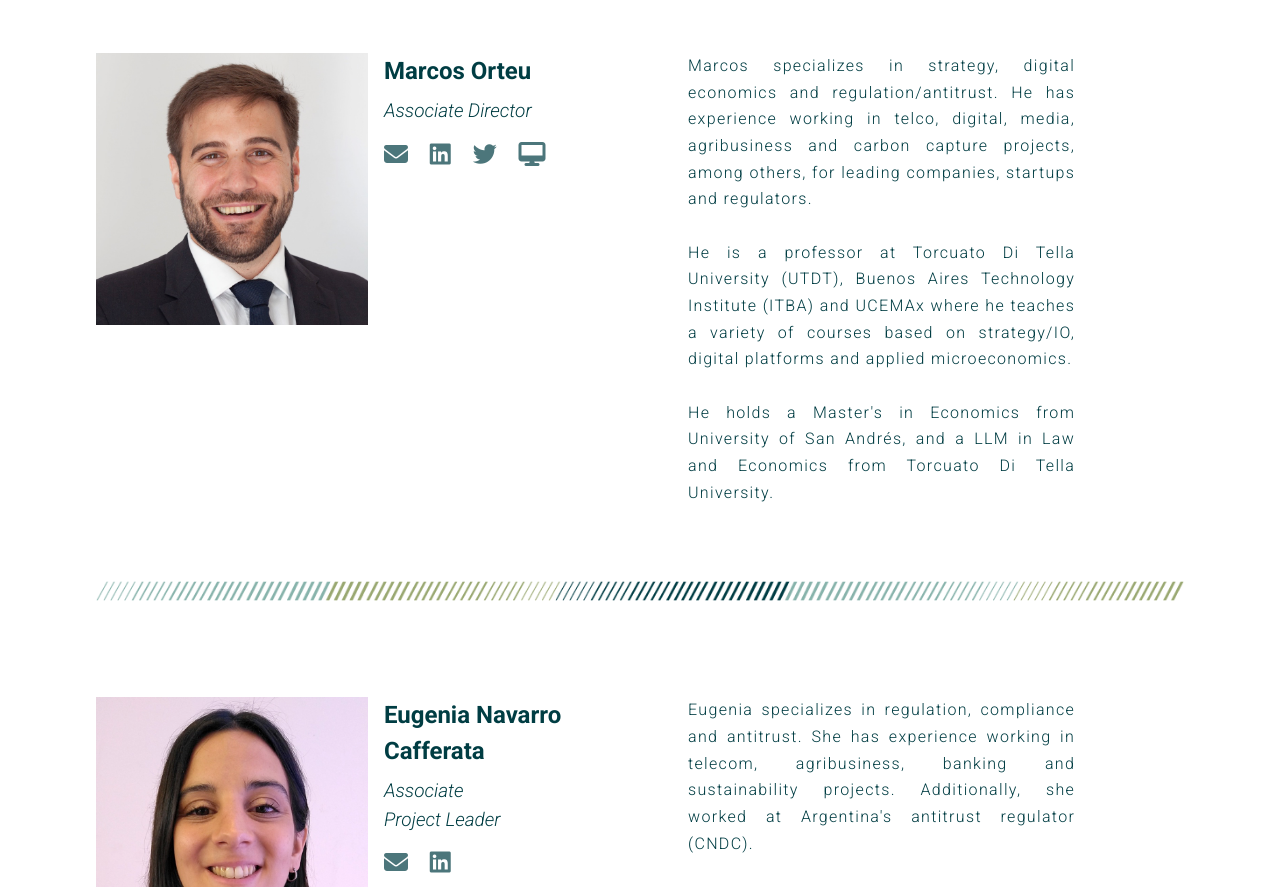
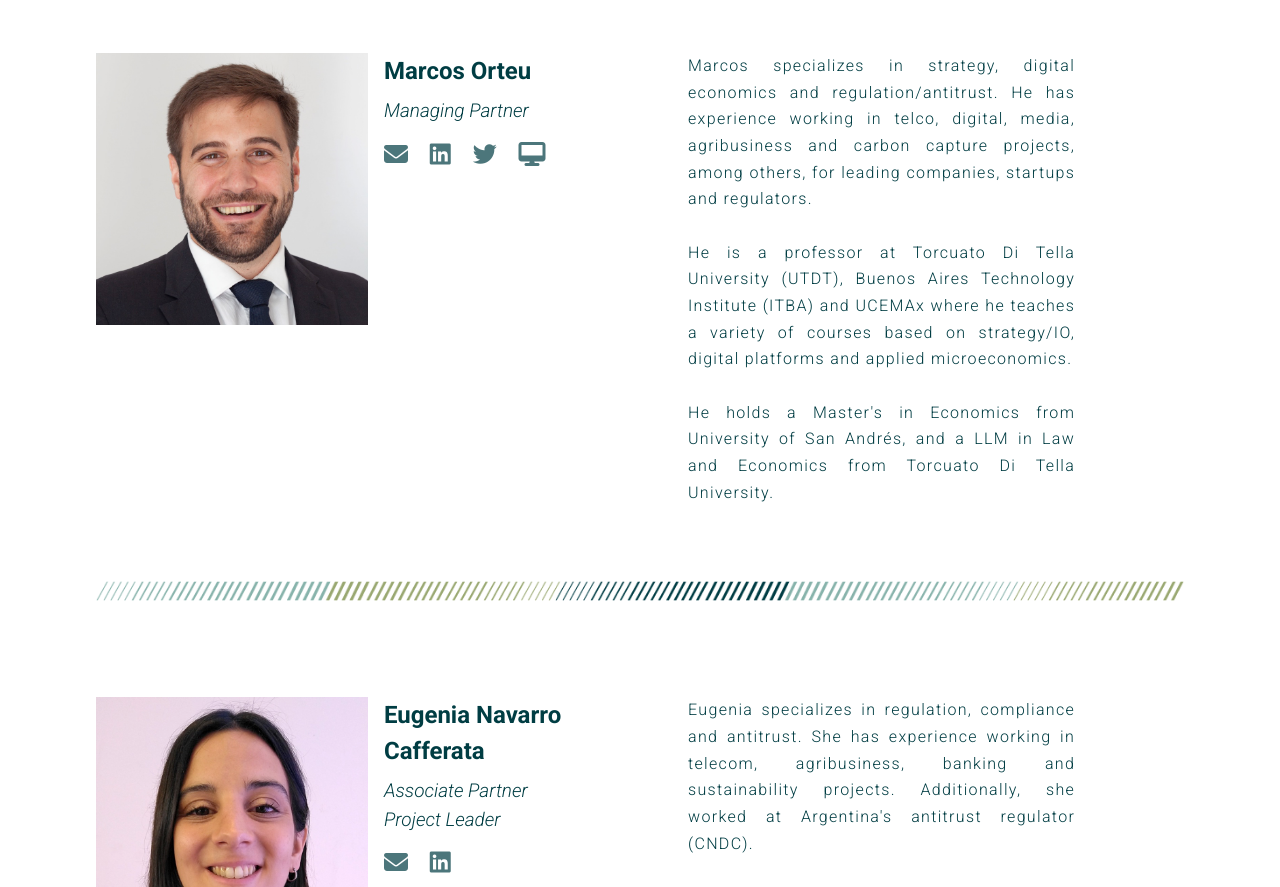
Before and after one commit to lifrancucci-portfolio/dynamics, a Jekyll site: the page built from en/team/index.html, in a window 1280 px wide and 1400 px high. Shown: the part 239-1126 px from the top of the window. Built offline with Jekyll 4.4.1, drawn with Linux system fonts in a browser that asks for light colours; nearby versions of some CDN libraries; some of the changed text lies outside the part shown.

Commit message:
Minor corrections to english texts

```diff
--- a/en/index.html
+++ b/en/index.html
@@ -14,7 +14,7 @@ layout: default
         <p>sustainable</p>
 
         <div id="closing-text" class="closing-text-section">
-          operating in a <span class="clr_digital">digitaly unlimited</span> world with <span class="clr_sustainable">limited resources</span>
+          operating in a <span class="clr_digital">digitaly unlimited</span> and <span class="clr_sustainable">resource constrained</span> world
         </div>
       </div>
 
--- a/en/team/index.html
+++ b/en/team/index.html
@@ -11,7 +11,7 @@ layout: default
         <img src="{{ 'img/profile-morteu.jpg' | relative_url }}" alt="Foto de perfil de Marcos Orteu">
         <div class="col--profile__info">
           <p class="team_member__name">Marcos Orteu</p>
-          <p class="team_member__role">Associate Director</p>
+          <p class="team_member__role">Managing Partner</p>
           <div class="team_member__social">
             <a href="mailto:marcos@mmoasoc.com.ar" target="_blank">
               <i class="fa-solid fa-envelope"></i>
@@ -47,7 +47,7 @@ layout: default
         <div class="col--profile__info">
           <p class="team_member__name">Eugenia Navarro Cafferata</p>
           <p class="team_member__role">
-            Associate <br>
+            Associate Partner<br>
             Project Leader
           </p>
           <div class="team_member__social">
@@ -103,7 +103,7 @@ layout: default
         <img src="{{ 'img/profile-ltellechea.jpg' | relative_url }}" alt="Foto de perfil de Lucía Tellechea Corgnati">
         <div class="col--profile__info">
           <p class="team_member__name">Lucía Tellechea Corgnati</p>
-          <p class="team_member__role">Expert</p>
+          <p class="team_member__role">Specialist</p>
           <div class="team_member__social">
             <a href="mailto:luciat@mmoasoc.com.ar" target="_blank">
               <i class="fa-solid fa-envelope"></i>
@@ -130,7 +130,7 @@ layout: default
         <img src="{{ 'img/profile-scamara.jpg' | relative_url }}" alt="Foto de perfil de Santiago Cámara">
         <div class="col--profile__info">
           <p class="team_member__name">Santiago Cámara</p>
-          <p class="team_member__role">Expert</p>
+          <p class="team_member__role">Specialist</p>
           <div class="team_member__social">
             <a href="mailto:santiagoc@mmoasoc.com.ar" target="_blank">
               <i class="fa-solid fa-envelope"></i>
```
Also changed, not shown: other parts of en/index.html (+1 -1 lines).
